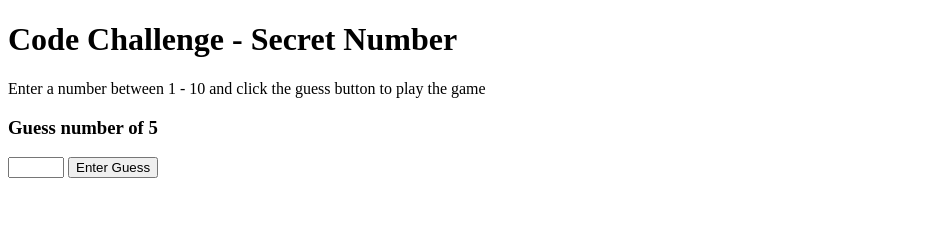
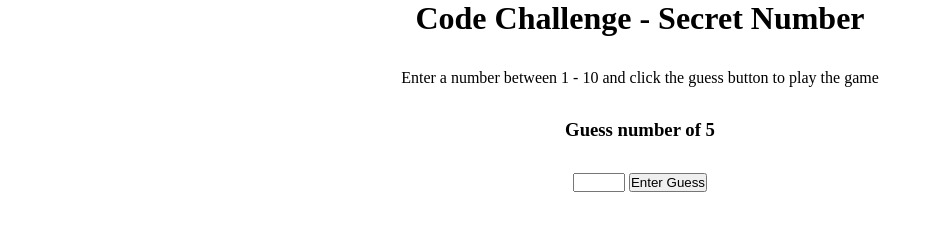
Before and after one commit to LGRV-alt/2i-Code-Challenge, a plain HTML site: page index.html in a window 1280 px wide. Shown: the whole page, without its empty margins (0-934 px from the left). Drawn offline with Linux system fonts and the light colour scheme.

Commit message:
basic style to center the items on the page

```diff
--- a/index.html
+++ b/index.html
@@ -7,17 +7,19 @@
     <title>2i Code Challenge</title>
   </head>
   <body>
-    <div>
+    <div class="game-container">
       <h1>Code Challenge - Secret Number</h1>
       <p>
         Enter a number between 1 - 10 and click the guess button to play the
         game
       </p>
       <h3>Guess number <span id="guess-number"></span> of 5</h3>
-      <label for="user-input">
-        <input type="number" min="1" max="10" />
-      </label>
-      <button>Enter Guess</button>
+      <div>
+        <label for="user-input">
+          <input type="number" min="1" max="10" />
+        </label>
+        <button>Enter Guess</button>
+      </div>
     </div>
   </body>
   <script src="script.js"></script>
--- a/style.css
+++ b/style.css
@@ -0,0 +1,12 @@
+* {
+  margin: 0px;
+  padding: 0px;
+}
+
+.game-container {
+  display: flex;
+  flex-direction: column;
+  justify-content: center;
+  align-items: center;
+  gap: 2rem;
+}
```
